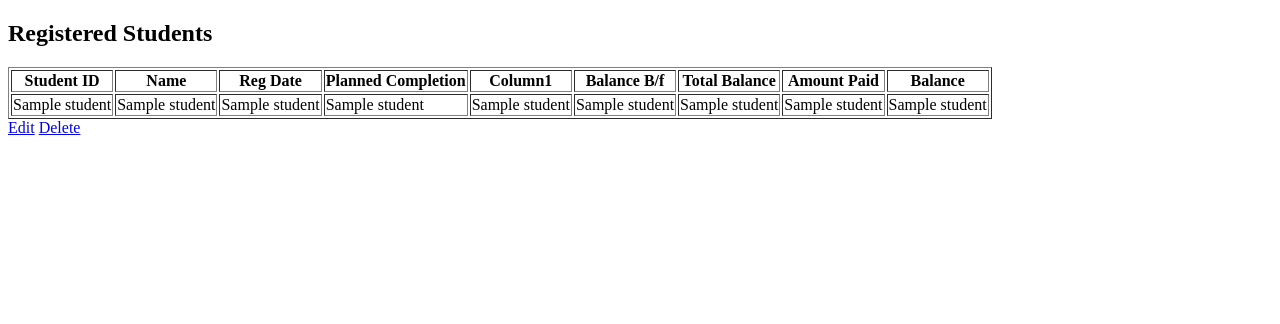
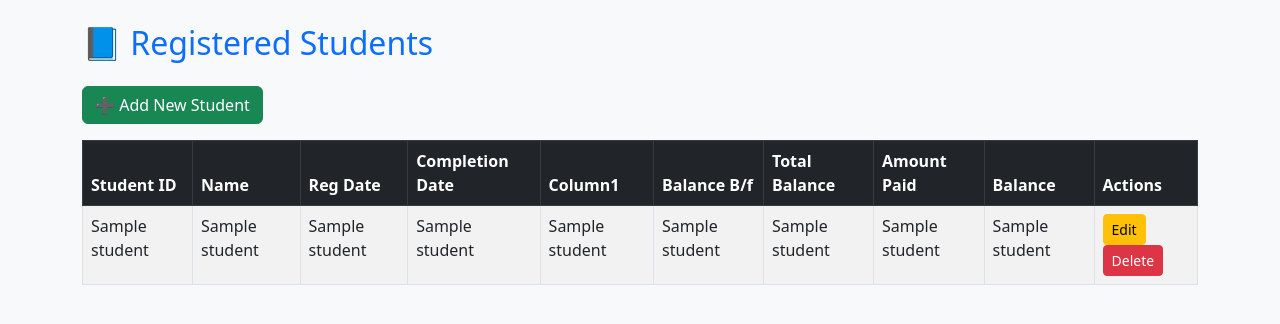
Before and after one commit to mwangiucs/school-fees-app, a Flask app: template templates/students.html in a window 1280 px wide. Shown: the top 324 px of the page. Run offline with Flask 3, Linux system fonts and the light colour scheme; the template is opened without the code that fills it: most values are stand-ins (such as "Sample title", 1, 10 or a date in 2020).

Commit message:
Update students.html

```diff
--- a/templates/students.html
+++ b/templates/students.html
@@ -2,38 +2,47 @@
 <html>
 <head>
     <title>Student List</title>
+    <link href="https://cdn.jsdelivr.net/npm/bootstrap@5.3.0/dist/css/bootstrap.min.css" rel="stylesheet">
 </head>
-<body>
-    <h2>Registered Students</h2>
-    <table border="1">
+<body class="bg-light">
+    <div class="container mt-4">
+        <h2 class="mb-4 text-primary">📘 Registered Students</h2>
+        <a href="/add-student" class="btn btn-success mb-3">➕ Add New Student</a>
+        <table class="table table-bordered table-striped">
+            <thead class="table-dark">
                 <tr>
                     <th>Student ID</th>
                     <th>Name</th>
                     <th>Reg Date</th>
-            <th>Planned Completion</th>
+                    <th>Completion Date</th>
                     <th>Column1</th>
                     <th>Balance B/f</th>
                     <th>Total Balance</th>
                     <th>Amount Paid</th>
                     <th>Balance</th>
+                    <th>Actions</th>
                 </tr>
+            </thead>
+            <tbody>
                 {% for s in students %}
                 <tr>
-            <td>{{ s[1] }}</td>
-            <td>{{ s[2] }}</td>
-            <td>{{ s[3] }}</td>
-            <td>{{ s[4] }}</td>
-            <td>{{ s[5] }}</td>
-            <td>{{ s[6] }}</td>
-            <td>{{ s[7] }}</td>
-            <td>{{ s[8] }}</td>
-            <td>{{ s[9] }}</td>
+                    <td>{{ s[1] }}</td> <!-- student_id -->
+                    <td>{{ s[2] }}</td> <!-- name -->
+                    <td>{{ s[3] }}</td> <!-- reg_date -->
+                    <td>{{ s[4] }}</td> <!-- completion_date -->
+                    <td>{{ s[5] }}</td> <!-- column1 -->
+                    <td>{{ s[6] }}</td> <!-- balance_bf -->
+                    <td>{{ s[7] }}</td> <!-- total_balance -->
+                    <td>{{ s[8] }}</td> <!-- amount_paid -->
+                    <td>{{ s[9] }}</td> <!-- balance -->
+                    <td>
+                        <a href="/edit-student/{{ s[0] }}" class="btn btn-sm btn-warning">Edit</a>
+                        <a href="/delete-student/{{ s[0] }}" class="btn btn-sm btn-danger" onclick="return confirm('Delete this student?')">Delete</a>
+                    </td>
                 </tr>
                 {% endfor %}
+            </tbody>
         </table>
+    </div>
 </body>
 </html>
-
-
-<td><a href="/edit-student/{{ s[0] }}">Edit</a></td>
-<td><a href="/delete-student/{{ s[0] }}">Delete</a></td>
```
Lines whose indentation alone changed are shown as unchanged.
